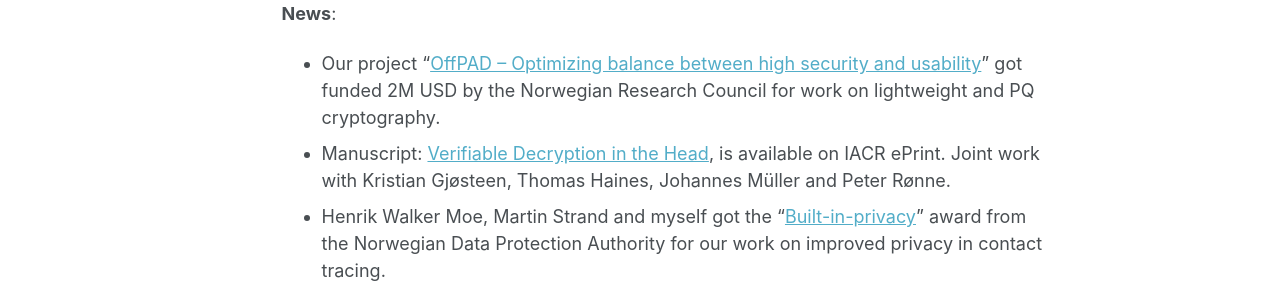
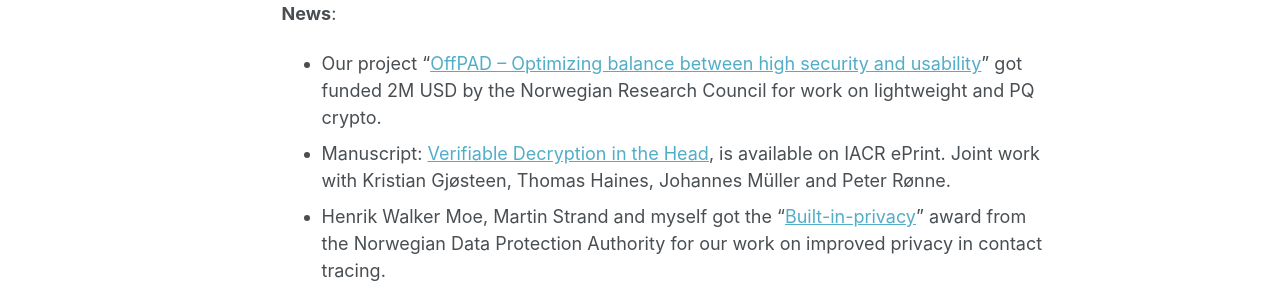
Before and after one commit to tjesi/tjesi.github.io, a Jekyll site: the page built from _pages/about.md, in a window 1280 px wide and 1303 px high. Shown: the part 659-956 px from the top of the window. Built offline with Jekyll 4.4.1, drawn with Linux system fonts in a browser that asks for light colours; some web fonts are replaced.

Commit message:
Update about.md

```diff
--- a/_pages/about.md
+++ b/_pages/about.md
@@ -19,7 +19,7 @@
 I've previously been working as a project manager at [Lær Kidsa Koding](https://www.kidsakoder.no) (2015-17), as a university college teacher at [Western Norway University of Applied Sciences](https://www.hvl.no/en) (2017-20), and I had a 3 months internship in 2018 at the IoT-security company [Intrinsic-ID](https://www.intrinsic-id.com) in Eindhoven, NL.
 
 **News**:
-- Our project "[OffPAD -- Optimizing balance between high security and usability](https://prosjektbanken.forskningsradet.no/en/project/FORISS/321619)" got funded 2M USD by the Norwegian Research Council for work on lightweight and PQ cryptography.
+- Our project "[OffPAD -- Optimizing balance between high security and usability](https://prosjektbanken.forskningsradet.no/en/project/FORISS/321619)" got funded 2M USD by the Norwegian Research Council for work on lightweight and PQ crypto.
 - Manuscript: [Verifiable Decryption in the Head](https://eprint.iacr.org/2021/558.pdf), is available on IACR ePrint. Joint work with Kristian Gjøsteen, Thomas Haines, Johannes Müller and Peter Rønne.
 - Henrik Walker Moe, Martin Strand and myself got the "[Built-in-privacy](https://www.datatilsynet.no/aktuelt/aktuelle-nyheter-2021/pris-for-innebygd-personvern-til-anonyme-tokens)" award from the Norwegian Data Protection Authority for our work on improved privacy in contact tracing.
 - Paper: [Lattice-Based Proof of Shuffle and Applications to Electronic Voting](https://eprint.iacr.org/2021/338.pdf), is accepted at CT-RSA. Joint work w/ Diego F. Aranha, Carsten Baum, Kristian Gjøsteen and Thor Tunge.
```
